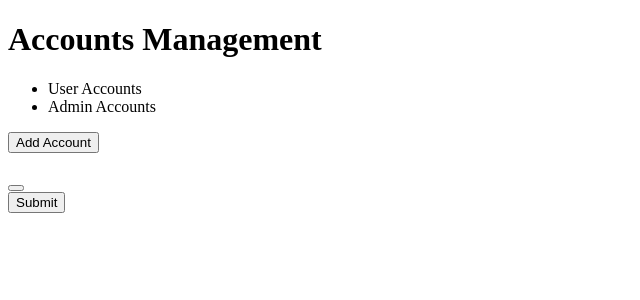
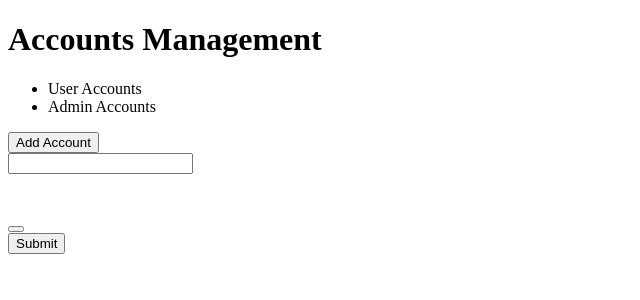
Before and after one commit to GHTuan/Restaurant-Management-System, a PHP site: template View/admin/pages/user.php in a window 1280 px wide. Shown: the part 175-475 px from the top of the page, without its empty margins (0-640 px from the left). Run offline with PHP 8.4, Linux system fonts and the light colour scheme; the template is opened without the code that fills it, so the values that code supplies are empty.

Commit message:
Update search feature

```diff
--- a/View/admin/pages/user.php
+++ b/View/admin/pages/user.php
@@ -7,6 +7,11 @@
     <style>
         .page-item {
             cursor: pointer;
+        }
+
+        .input-group .form-outline {
+            width: 80%;
+            margin-bottom: 20px;
         }
     </style>
 </head>
@@ -26,6 +31,13 @@ require('View/admin/layouts/navbar.php');
         </div>
     </div>
 
+    <div class="container-fluid">
+        <div class="input-group">
+            <div class="form-outline" data-mdb-input-init>
+                <input type="search" id="form1" class="form-control" />
+            </div>
+        </div>
+
         <table class="table">
             <thead class="thead-dark">
                 <tr>
@@ -35,6 +47,7 @@ require('View/admin/layouts/navbar.php');
 
             </tbody>
         </table>
+    </div>
 
     <div class="modal" id="myModal">
         <div class="modal-dialog">
@@ -82,12 +95,10 @@ require('View/admin/layouts/navbar.php');
             data.forEach((item) => {
                 let row = '<tr>';
                 keys.forEach((key) => {
-                    if (key === 'AccessLevel')
-                    {
+                    if (key === 'AccessLevel') {
                         if (item[key] == 0) row += `<td style="color: red;">Blocked</td>`;
                         else row += `<td style="color: green;">Unrestricted</td>`;
-                    }
-                    else row += `<td>${item[key]}</td>`;
+                    } else row += `<td>${item[key]}</td>`;
                 });
                 const id = item[Object.keys(item)[0]];
                 row += `<td>
@@ -97,8 +108,6 @@ require('View/admin/layouts/navbar.php');
                 row += '</tr>';
                 tbody.innerHTML += row;
             });
-            currentAccountList = data;
-            currentMode = type;
         }
 
         const renderEditForm = (data) => {
@@ -122,9 +131,7 @@ require('View/admin/layouts/navbar.php');
                         </select>
                     </div>`;
                     return;
-                }
-                else
-                {
+                } else {
                     form.innerHTML += `<div class="mb-3">
                         <label for="${key}" class="form-label">${key}</label>
                         <input type="text" class="form-control" id="${key}" value="${data[key]}" ${disabled}>
@@ -139,7 +146,7 @@ require('View/admin/layouts/navbar.php');
             const keys = Object.keys(currentAccountList[0]);
             keys.shift();
             keys.forEach((key) => {
-                if (key === 'AccessLevel'){
+                if (key === 'AccessLevel') {
                     form.innerHTML += `<div class="mb-3">
                         <label for="${key}" class="form-label">${key}</label>
                         <select class="form-select" id="${key}">
@@ -148,9 +155,7 @@ require('View/admin/layouts/navbar.php');
                         </select>
                     </div>`;
                     return;
-                }
-                else
-                {
+                } else {
                     form.innerHTML += `<div class="mb-3">
                         <label for="${key}" class="form-label">${key}</label>
                         <input type="text" class="form-control" id="${key}">
@@ -177,7 +182,7 @@ require('View/admin/layouts/navbar.php');
                     type: currentMode,
                     data: data
                 }).done((response) => {
-                    console.log("Receive data when sending addAccount action: ",response);
+                    console.log("Receive data when sending addAccount action: ", response);
                     if (response.message == 'Success') {
                         $('#myModal').modal('hide');
                         if (currentMode == 'user') {
@@ -254,6 +259,8 @@ require('View/admin/layouts/navbar.php');
                 api: 'accountManagement',
                 action: 'getUserAccounts'
             }).done((response) => {
+                currentAccountList = response.data;
+                currentMode = 'user';
                 loadAccountList(response.data, 'user');
             }).fail((response) => {
                 window.alert("Fail: ", response.responseText);
@@ -265,6 +272,8 @@ require('View/admin/layouts/navbar.php');
                 api: 'accountManagement',
                 action: 'getAdminAccounts'
             }).done((response) => {
+                currentAccountList = response.data;
+                currentMode = 'admin';
                 loadAccountList(response.data, 'admin');
             }).fail((response) => {
                 window.alert("Fail: ", response.responseText);
@@ -282,6 +291,24 @@ require('View/admin/layouts/navbar.php');
             $("#user-account").removeClass("active");
             loadAdminAccounts();
         });
+
+        // Filter feature
+        const searchInput = document.querySelector('input[type="search"]');
+        searchInput.addEventListener("input", (e) => {
+            const value = e.target.value;
+            console.log(value);
+            console.log(currentAccountList, currentMode)
+            const filteredData = currentAccountList.filter((item) => {
+                const keys = Object.keys(item);
+                for (let i = 0; i < keys.length; i++) {
+                    if (item[keys[i]].toString().toLowerCase().includes(value.toLowerCase())) {
+                        return true;
+                    }
+                }
+                return false;
+            });
+            loadAccountList(filteredData, currentMode);
+        })
     </script>
 </body>
 
```
Lines whose indentation alone changed are shown as unchanged.
